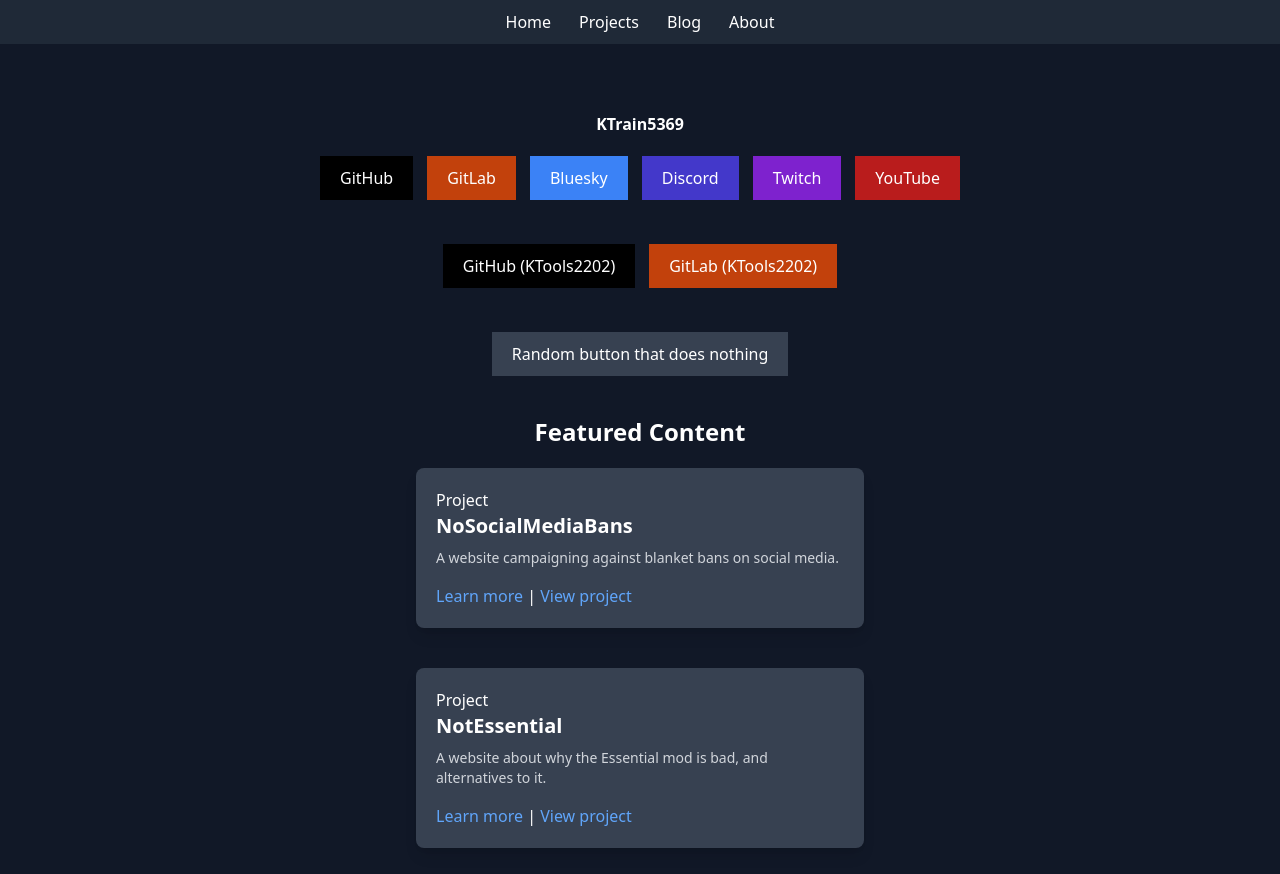
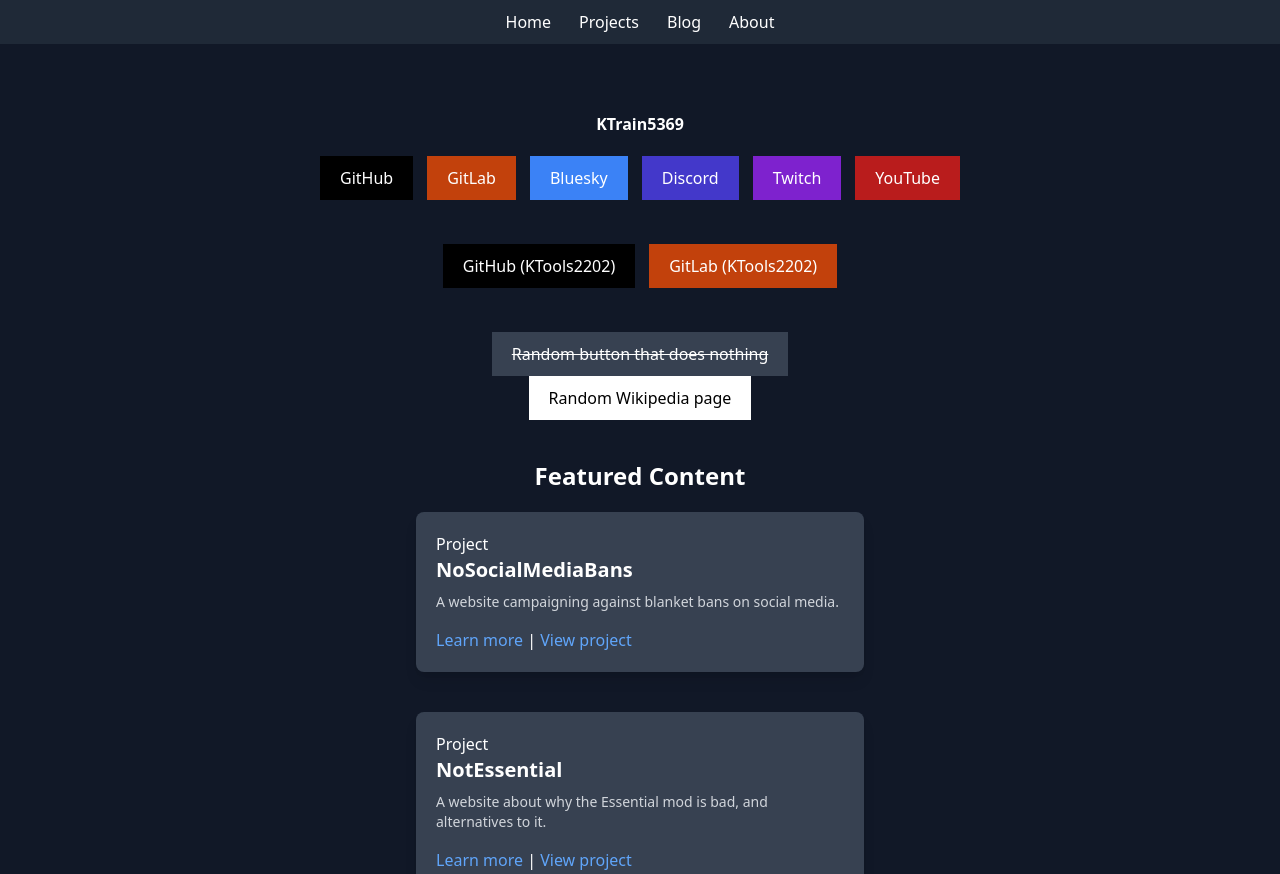
Before and after one commit to KTrain5169/ktrain5169.github.io, an Astro site: page / in a window 1280 px wide. Shown: the top 874 px of the page. Built offline with nearby package versions, Linux system fonts and the light colour scheme; Astro itself is replaced by a stand-in of ours.

Commit message:
add rng wikipedia button
suggested by my friend...

```diff
--- a/src/components/SocialLink.astro
+++ b/src/components/SocialLink.astro
@@ -1,9 +1,9 @@
 ---
-const { platform, url, iconName, iconType = 'lucide' } = Astro.props;
+const { platform, url, iconName, iconType, color = 'white' } = Astro.props;
 import Icon from './Icon.astro';
 ---
 
-<a href={url} class="flex items-center gap-2 text-white no-underline">
-  <Icon icon={iconName} iconType={iconType} size={24} />
+<a href={url} class="flex items-center gap-2 no-underline">
+  <Icon icon={iconName} iconType={iconType} size={24} color={color} />
   <span>{platform}</span>
 </a>
--- a/src/pages/index.astro
+++ b/src/pages/index.astro
@@ -36,7 +36,12 @@ import FeaturedContent from '../components/FeaturedContent.astro';
             </button>
         </div>
         <br>
-        <button class="block mx-auto px-5 py-2.5 bg-gray-700 text-white text-center border-none cursor-pointer">Random button that does nothing</button>
+        <button class="block mx-auto px-5 py-2.5 bg-gray-700 text-white text-center border-none cursor-pointer">
+			<a class="line-through">Random button that does nothing</a>
+		</button>
+		<button class="block mx-auto px-5 py-2.5 bg-white text-black text-center border-none cursor-pointer">
+			<SocialLink platform="Random Wikipedia page" iconName='Wikipedia' iconType='simple' url="https://wikipedia.org/wiki/Special:Random" color="black" />
+		</button>
 
         <!-- Featured Content Section -->
         <section class="flex flex-col w-full sm:w-fit max-w-4xl mt-10">
```
